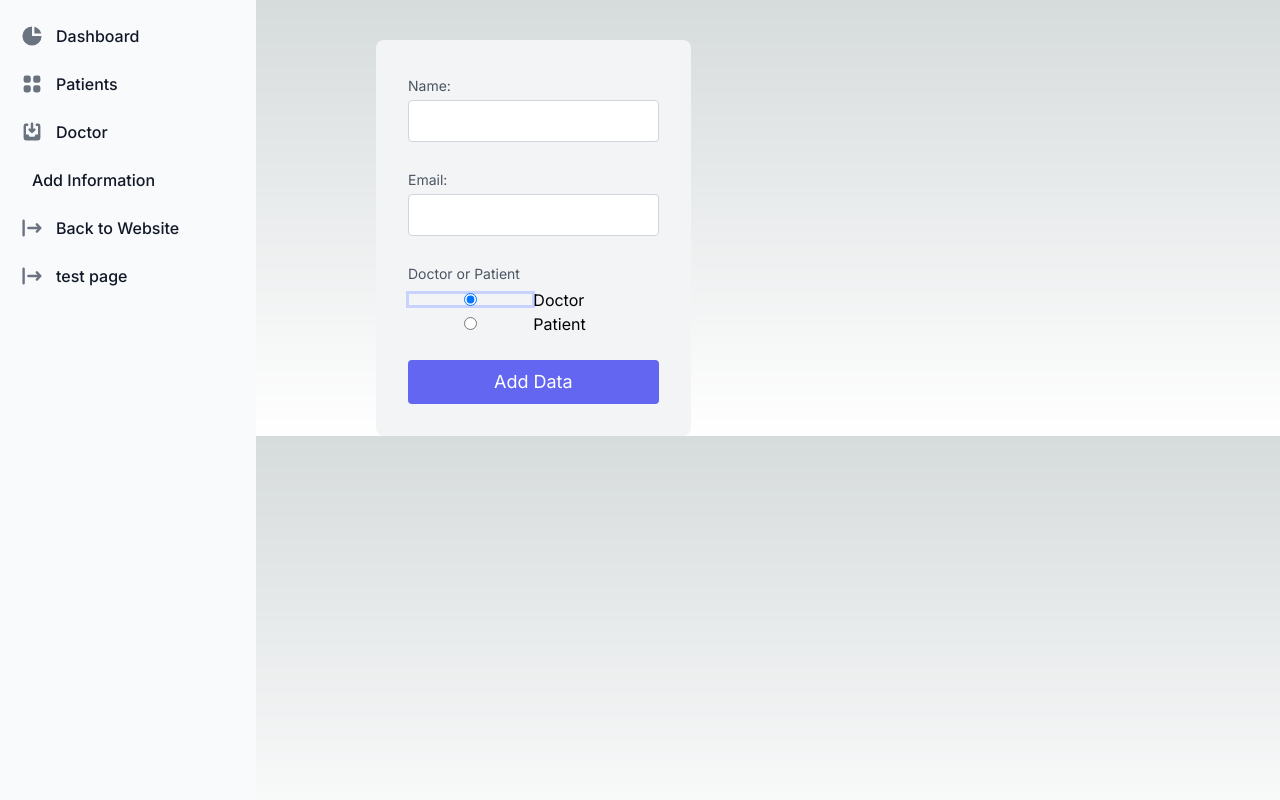
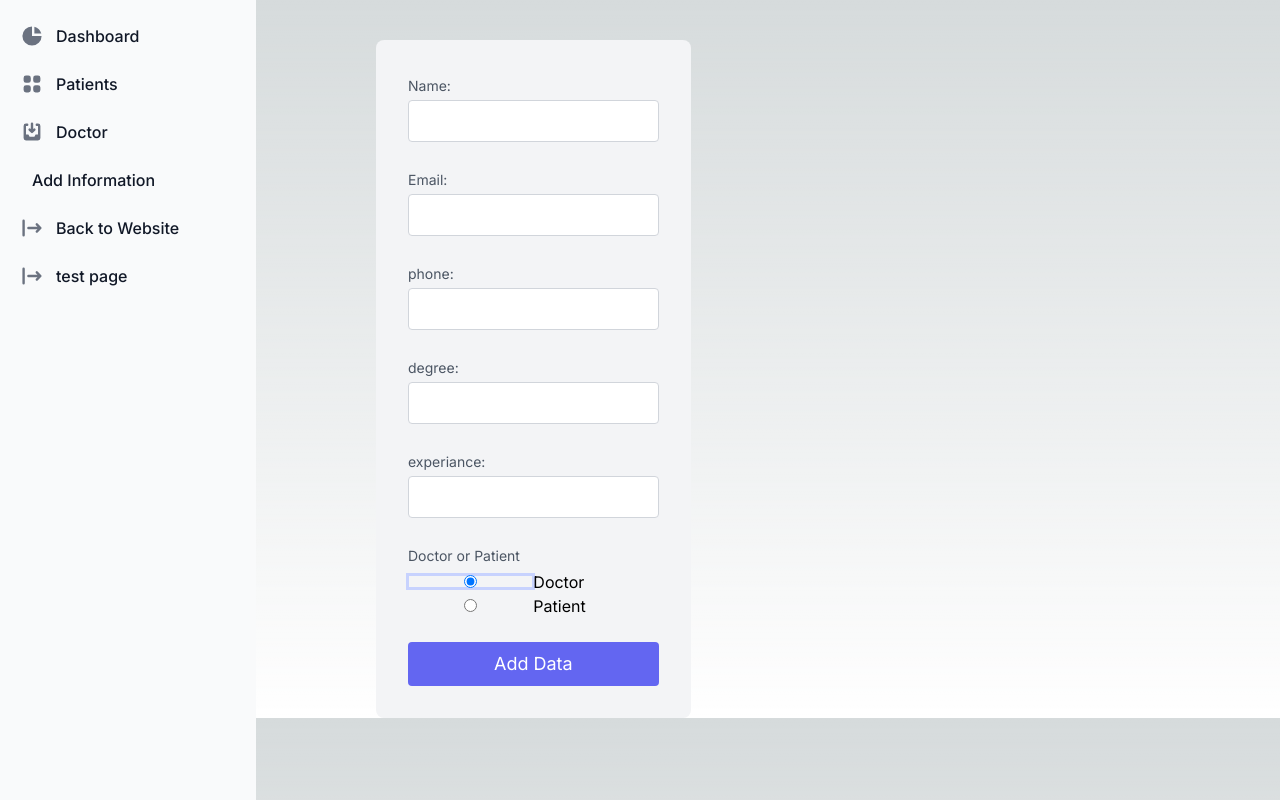
Before and after one commit to tajamulali86/freedoctorconsultation, a Next.js app: page /add in a window 1280 px wide. Both pictures are taken after a click on the radio button "Doctor". Built offline with nearby package versions, Linux system fonts and the light colour scheme.

Commit message:
added 2 in one fuctionality in add component

```diff
--- a/src/app/(dashboard)/layout.js
+++ b/src/app/(dashboard)/layout.js
@@ -9,7 +9,7 @@ export const metadata = {
 export default function DashLayout({ children }) {
     return (
         <><div className="flex">
-       <sidebar><Sidebar/></sidebar> <aside className="w-full ml-64">{children}</aside>
+       <sidebar><Sidebar/></sidebar> <aside className="w-full ml-64 h-full">{children}</aside>
         </div>
         </>
     )
--- a/src/components/postapi.js
+++ b/src/components/postapi.js
@@ -1,11 +1,16 @@
 "use client"
 import { useState } from 'react';
-
+const isDoctor=true;
+const styler="w-full bg-white rounded border border-gray-300 focus:border-indigo-500 focus:ring-2 focus:ring-indigo-200 text-base outline-none text-gray-700 py-1 px-3 leading-8 transition-colors duration-200 ease-in-out"
 function AddtoApi() {
   const [formData, setFormData] = useState({
     name: '',
     email: '',
     role: '',
+    phone:'',
+    degree:'',
+    experiance:''
+
   });
 
   const handleInputChange = (e) => {
@@ -36,6 +41,10 @@ function AddtoApi() {
           name: '',
           email: '',
           role: '',
+          phone:'',
+    degree:'',
+    experiance:''
+
         });
       } else {
         // Handle error case
@@ -47,7 +56,7 @@ function AddtoApi() {
   };
 
   return (
-    <div className='container px-10 py-0 mx-auto mt-10 flex flex-wrap items-center'>
+    <div className='container px-10 py-0 mx-auto mt-10 flex flex-wrap items-center  h-full'>
       <form
         onSubmit={handleSubmit}
         className='bg-gray-100 rounded-lg p-8 flex flex-col w-1/3 mt-10 md:mt-0 mx-20'
@@ -59,7 +68,7 @@ function AddtoApi() {
             name='name'
             value={formData.name}
             onChange={handleInputChange}
-            className='w-full bg-white rounded border border-gray-300 focus:border-indigo-500 focus:ring-2 focus:ring-indigo-200 text-base outline-none text-gray-700 py-1 px-3 leading-8 transition-colors duration-200 ease-in-out'
+            className={`${styler} `}
           />
         </label>
         <br />
@@ -71,10 +80,52 @@ function AddtoApi() {
             name='email'
             value={formData.email}
             onChange={handleInputChange}
-            className='w-full bg-white rounded border border-gray-300 focus:border-indigo-500 focus:ring-2 focus:ring-indigo-200 text-base outline-none text-gray-700 py-1 px-3 leading-8 transition-colors duration-200 ease-in-out'
+            className={`${styler} `}
           />
         </label>
 
+        <br />
+        {formData.role === 'doctors'?
+        <label className='leading-7 text-sm text-gray-600'>
+          phone:
+          <input
+            type='text'
+            name='phone'
+            value={formData.phone}
+            onChange={handleInputChange}
+            className={`${styler}  ` }
+          />
+        </label>:""
+        }
+
+        <br />
+        {formData.role === 'doctors'?
+        <label className='leading-7 text-sm text-gray-600'>
+          degree:
+          <input
+            type='text'
+            name='degree'
+            value={formData.degree}
+            onChange={handleInputChange}
+            className={`${styler} `}
+          />
+        </label>:
+        ""
+        }
+
+        <br />
+        { formData.role === 'doctors'?
+        <label className='leading-7 text-sm text-gray-600'>
+          experiance:
+          <input
+            type='text'
+            name='experiance'
+            value={formData.experiance}
+            onChange={handleInputChange}
+            className={`${styler} `}
+          />
+        </label>:""
+}
         <br />
         <label className='leading-7 text-sm text-gray-600'>Doctor or Patient</label>
         <div>
--- a/src/components/singleDoctor.js
+++ b/src/components/singleDoctor.js
@@ -6,7 +6,7 @@ import Image from "next/image";
 
 const SingleDoctor=({img, name, degree, phone})=>{
     return(
-<section className="text-gray-600 body-font">
+<section className="text-gray-600 body-font h-full">
   <div className="container mx-auto flex flex-col px-5 py-24 justify-center items-center">
     <Image
       className="lg:w-2/6 md:w-3/6 w-5/6 mb-10 object-cover object-center rounded"
```
